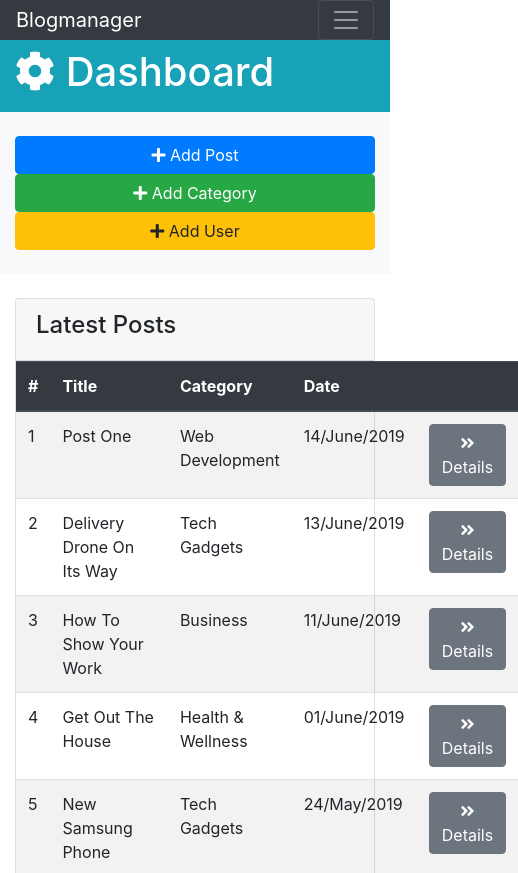
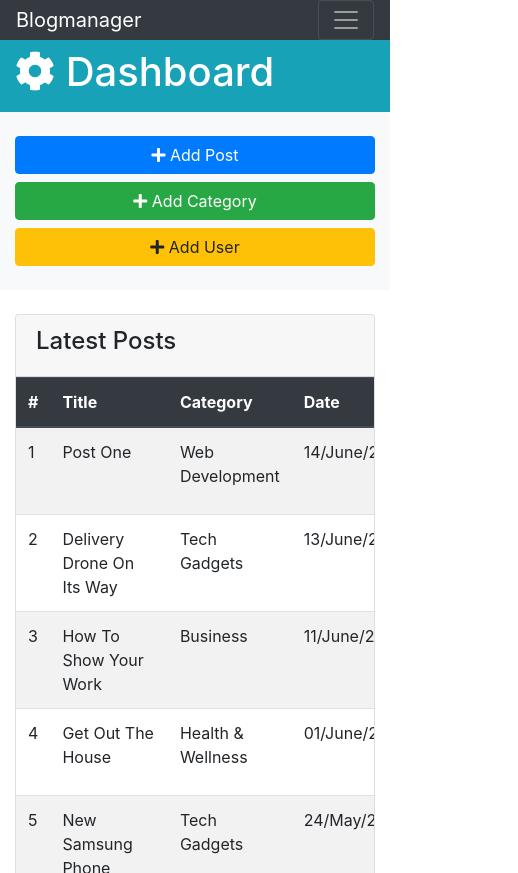
Before and after one commit to lindade/blogmanager, a plain HTML site: page index.html in a window 390 px wide. Shown: the top 873 px of the page, 518 px wide, since content can reach past the window. Drawn offline with nearby package versions, Linux system fonts and the light colour scheme; a script that the page names is missing.

Commit message:
fixed margin for mobile size, added responsivness for tables

```diff
--- a/css/style.css
+++ b/css/style.css
@@ -0,0 +1,5 @@
+@media(max-width: 768px) {
+  .mt-resp {
+    margin-top: .5rem;
+  }
+}
--- a/index.html
+++ b/index.html
@@ -81,12 +81,12 @@
             <i class="fas fa-plus"></i> Add Post
           </a>
         </div>
-        <div class="col-md-3">
+        <div class="col-md-3 mt-resp">
           <a href="#" class="btn btn-success btn-block" data-toggle="modal" data-target="#addCategoryModal">
             <i class="fas fa-plus"></i> Add Category
           </a>
         </div>
-        <div class="col-md-3">
+        <div class="col-md-3 mt-resp">
           <a href="#" class="btn btn-warning btn-block" data-toggle="modal" data-target="#addUserModal">
             <i class="fas fa-plus"></i> Add User
           </a>
@@ -104,6 +104,8 @@
             <div class="card-header">
               <h4>Latest Posts</h4>
             </div>
+            <div class="table-responsive">
+
               <table class="table table-striped">
                 <thead class="thead-dark">
                   <tr>
@@ -207,8 +209,9 @@
               </table>
             </div>
           </div>
+        </div>
         <!-- ACTIONS ELEMENTS -->
-        <div class="col-md-3">
+        <div class="col-md-3 mt-resp">
           <div class="card text-center text-white bg-primary mb-3">
             <div class="card-body">
               <h3>Posts</h3>
```
Also changed, not shown: categories.html (+2 -0 lines), edit_category.html (+3 -3 lines), edit_post.html (+3 -3 lines), edit_user.html (+3 -3 lines), posts.html (+2 -0 lines), profile.html (+2 -2 lines), settings.html (+1 -1 lines), users.html (+2 -0 lines). Lines whose indentation alone changed are shown as unchanged.
